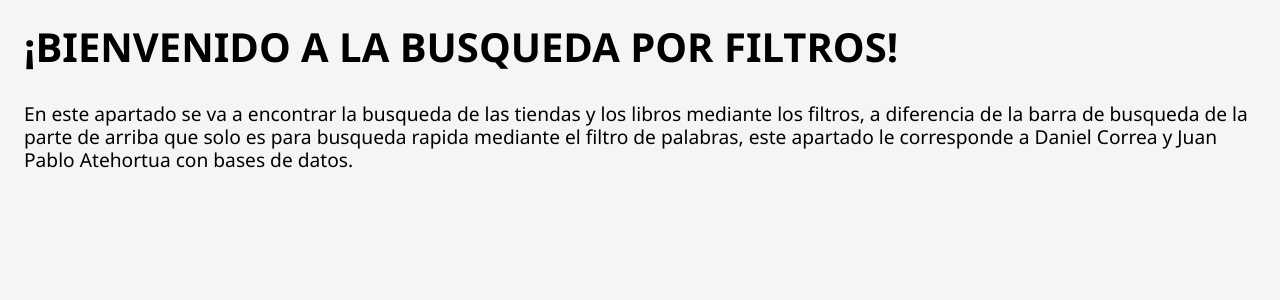
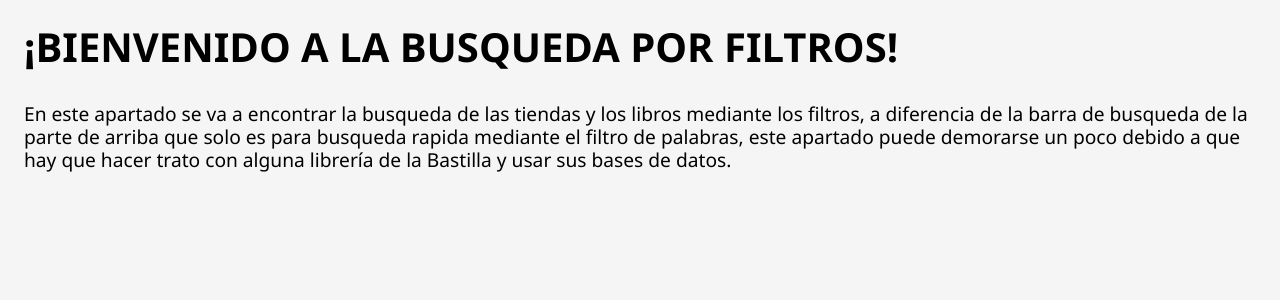
Before and after one commit to proyectoBastilla/pagina_principal, a PHP site: page /pagina_principal/01_busqueda.php in a window 1280 px wide. Shown: the part 55-355 px from the top of the page. Run offline with PHP 8.4, Linux system fonts and the light colour scheme.

Commit message:
Update Búsqueda

```diff
--- a/01_busqueda.php
+++ b/01_busqueda.php
@@ -8,7 +8,7 @@
 <br><h1><b>¡BIENVENIDO A LA BUSQUEDA POR FILTROS!</b></h1><br>
 <p>En este apartado se va a encontrar la busqueda de las tiendas y los libros mediante los filtros, a diferencia de la
  barra de busqueda de la parte de arriba que solo es para busqueda rapida mediante el filtro de palabras, este apartado
- le corresponde a Daniel Correa y Juan Pablo Atehortua con bases de datos.</p>
+ puede demorarse un poco debido a que hay que hacer trato con alguna librería de la Bastilla y usar sus bases de datos.</p>
 </div>
 <!-- Trae todo el código del footer a la página principal -->
 <?php include("includes/footer.php"); ?>
```
